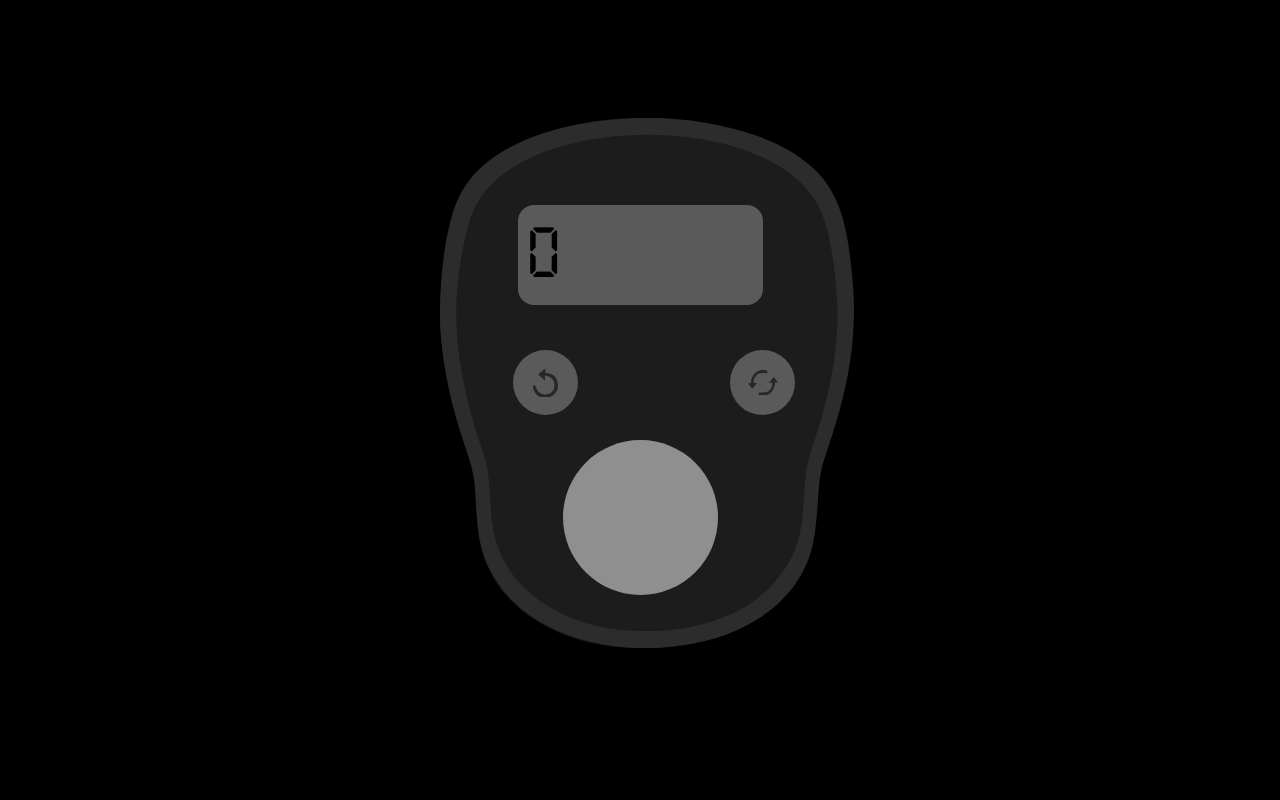
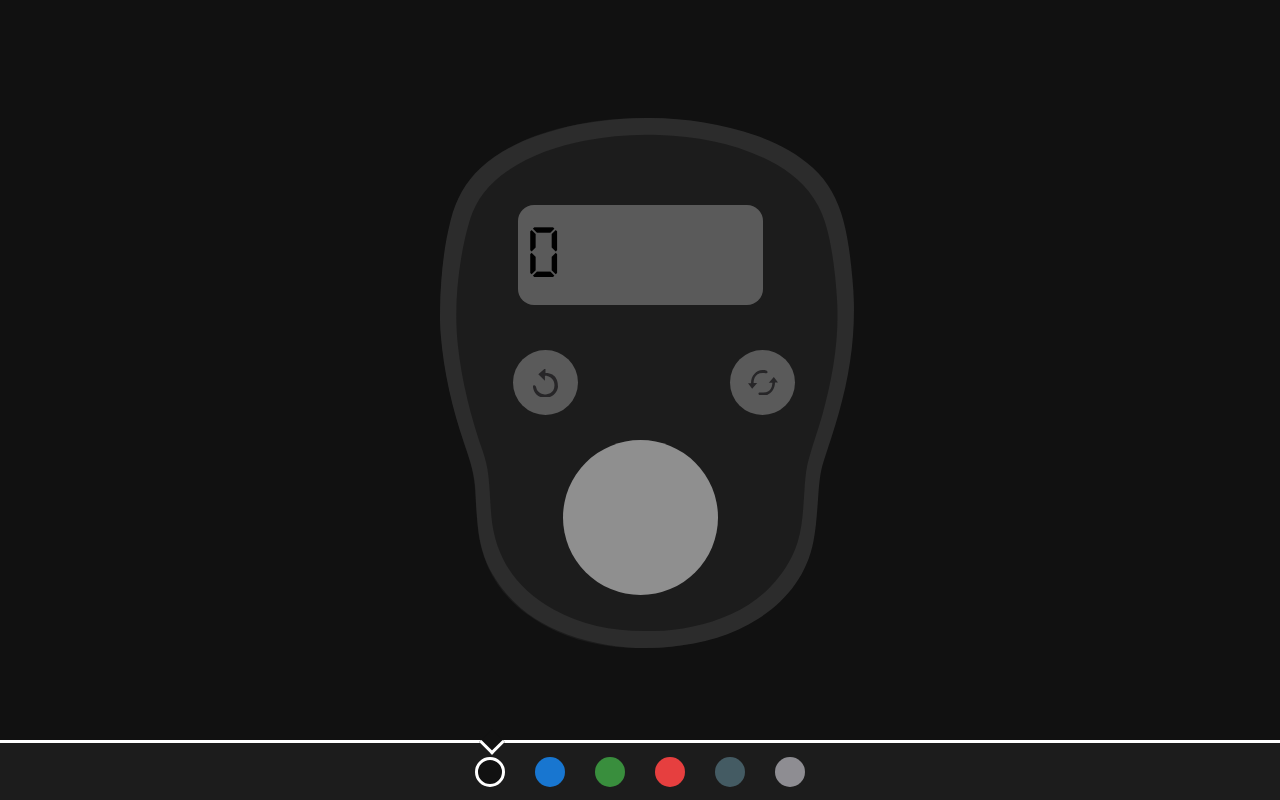
Before and after one commit to AbdullahSoulat/Counter_Application, a plain HTML site: page index.html in a window 1280 px wide. Drawn offline with Linux system fonts and the light colour scheme.

Commit message:
added theme changer

```diff
--- a/index.html
+++ b/index.html
@@ -10,12 +10,12 @@
 <body>
 
     <div class="container-inside">
-      <div class="display">
+      <div id="display" class="display">
           <p id="count">000000</p>
       </div>
       <div class="buttons">
-          <button class="back button">
-              <svg id="subtract" class="Back-Button-svg" id="Layer_1" data-name="Layer 1" xmlns="http://www.w3.org/2000/svg" viewBox="0 0 29.2 34.75">
+          <button id="subtract" class="back button">
+              <svg class="Back-Button-svg" id="Layer_1" data-name="Layer 1" xmlns="http://www.w3.org/2000/svg" viewBox="0 0 29.2 34.75">
                   <defs>
                     <style>
                       .cls-1 {
@@ -26,8 +26,8 @@
                   <path class="cls-1" d="M14.59,0L6.18,7.29l7.75,7.46v-5.75s11.16,.17,11.16,11.28-11.11,10.71-11.11,10.71c0,0-9.04-.8-10.24-8.22-.2-1.25-1.13-2.67-2.23-2.72-1.24-.05-1.64,.82-1.5,2.14,.18,1.78,2.17,12.56,14.02,12.56s15.15-9.46,15.15-13.33-.85-15.49-14.61-15.49V0Z"/>
                 </svg>
           </button>
-          <button class="reset button">
-              <svg  id="reset" class="Reset-Button-svg" id="Layer_1" data-name="Layer 1" xmlns="http://www.w3.org/2000/svg" viewBox="0 0 33.55 28.77">
+          <button  id="reset" class="reset button">
+              <svg class="Reset-Button-svg" id="Layer_1" data-name="Layer 1" xmlns="http://www.w3.org/2000/svg" viewBox="0 0 33.55 28.77">
                   <defs>
                     <style>
                       .cls-1 {
@@ -43,6 +43,42 @@
       <button id="add" class="forward-button"></button>
   </div>
 
+  <div class="colors">
+    <!-- BLACK -->
+    <span class="active" style="--clr:#111111" onclick="changeColor('#111111');
+                                                        changeAddButton('#8f8f8f');
+                                                        changeDisplay('#5a5a5a')"></span>
+
+    <!-- BLUE -->
+    <span style="--clr:#1876d0" onclick="changeBackgroundColor('#1876d0');
+                                         changeAddButton('#baddfa');
+                                         changeOtherButtons('#7483b4');
+                                         changeDisplay('#62a5ff')"></span>
+    <!-- GREEN -->
+    <span style="--clr:#398e3d" onclick="changeBackgroundColor('#398e3d');
+                                         changeAddButton('#d4d4d4');
+                                         changeOtherButtons('#868686');
+                                         changeDisplay('#7acc88')"></span>
+
+    <!-- RED -->
+    <span style="--clr:#e63f3f" onclick="changeBackgroundColor('#e63f3f');
+                                         changeAddButton('#fdd7d6');
+                                         changeOtherButtons('#a98181');
+                                         changeDisplay('#fdd7d6')"></span>
+
+    <!-- TEAL -->
+    <span style="--clr:#445b63" onclick="changeBackgroundColor('#445b63');
+                                         changeAddButton('#829aab');
+                                         changeOtherButtons('#58717d');
+                                         changeDisplay('#81a893')"></span>
+
+    <!-- WHITE -->
+    <span style="--clr:#8e8d92" onclick="changeBackgroundColor('#8e8d92');
+                                         changeAddButton('#8e8d92');
+                                         changeOtherButtons('#a5a4a9');
+                                         changeDisplay('#e5e4e9')"></span>
+  </div>
+
 </body>
 <script src="script.js"></script>
 </html>
--- a/script.js
+++ b/script.js
@@ -4,6 +4,8 @@ const countValue = document.getElementById("count");
 const countAddBtn = document.getElementById("add");
 const countSubtractBtn = document.getElementById("subtract");
 const countResetBtn = document.getElementById("reset");
+
+const display = document.getElementById("display");
 
 const audio = new Audio('audio/click_sound.mp3');
 
@@ -13,6 +15,9 @@ countAddBtn.addEventListener("click", () => {
     count++;
     countValue.innerText = count;
     audio.play();
+    if (count == 999999) {
+        count = 0;
+    }
 })
 
 countSubtractBtn.addEventListener("click", () => {
@@ -20,6 +25,7 @@ countSubtractBtn.addEventListener("click", () => {
         count--;
         countValue.innerText = count;
         audio.play();
+        console.log("Hello from the subtract button")
     }
 })
 
@@ -27,4 +33,31 @@ countResetBtn.addEventListener("click", () => {
     count = 0;
     countValue.innerText = count;
     audio.play();
+    console.log("Hello from the reset button")
 })
+
+// changing the color of the background
+function changeBackgroundColor(backgroundColor) {
+    // changing the color of the background
+    document.body.style.background = backgroundColor;
+
+    //moving the position of the pointer
+    document.querySelectorAll('span').forEach(function(item){
+        item.classList.remove('active');
+    })
+    event.target.classList.add('active');
+ }
+
+ // changing the color of the add button
+ function changeAddButton(addBtnColor) {
+    countAddBtn.style.backgroundColor = addBtnColor;
+ }
+
+ function changeOtherButtons(otherBtnColor) {
+    countSubtractBtn.style.backgroundColor = otherBtnColor;
+    countResetBtn.style.backgroundColor = otherBtnColor;
+ }
+
+ function changeDisplay(displayColor) {
+    display.style.backgroundColor = displayColor;
+ }
--- a/style.css
+++ b/style.css
@@ -3,6 +3,7 @@
 */
 *, *::before, *::after {
     box-sizing: border-box;
+    cursor: url(svgs/cursor.svg), auto;
 }
 /*
 2. Remove default margin
@@ -15,6 +16,7 @@
 */
 html, body {
     height: 100%;
+    cursor: url(svgs/cursor.svg), auto;
 }
 /*
 Typographic tweaks!
@@ -56,7 +58,8 @@ h1, h2, h3 {
 }
 
 body {
-    background-color: #000000;
+    background-color: #111111;
+    height: 100vh;
 }
 
 .container-inside {
@@ -158,3 +161,49 @@ p {
 .Reset-Button-svg {
     width: 30px;
 }
+
+.colors {
+    position: absolute;
+    bottom: 0;
+    width: 100vw;
+    height: 60px;
+    background: rgb(28, 28, 28);
+    display: flex;
+    align-items: center;
+    justify-content: center;
+    flex-direction: row;
+    border-top: 3px solid white;
+    cursor: default;
+}
+
+.colors span {
+    position: relative;
+    width: 30px;
+    aspect-ratio: 1;
+    background: var(--clr);
+    margin: 0 15px;
+    border-radius: 50%;
+    cursor: pointer;
+}
+
+.colors span.active {
+    border: 3px solid white;
+}
+
+.colors span:before {
+    content: '';
+    position: absolute;
+    width: 18px;
+    aspect-ratio: 1;
+    background: var(--clr);
+    rotate: 45deg;
+    translate: 5px -27px;
+    border-right: 3px solid white;
+    border-bottom: 3px solid white;
+    opacity: 0;
+    transition: 0.1s;
+}
+
+.colors span.active:before {
+    opacity: 1;
+}
```
Also changed, not shown: svgs/cursor.svg (added).
